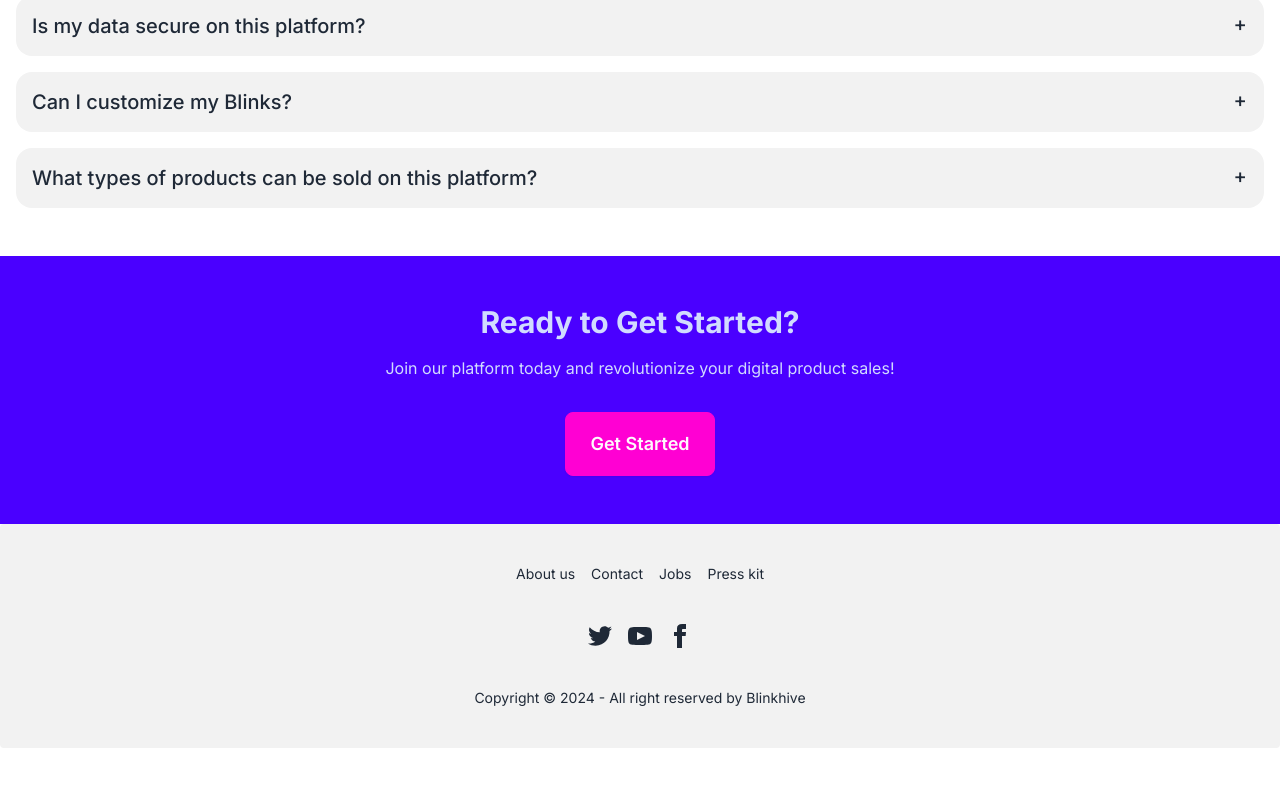
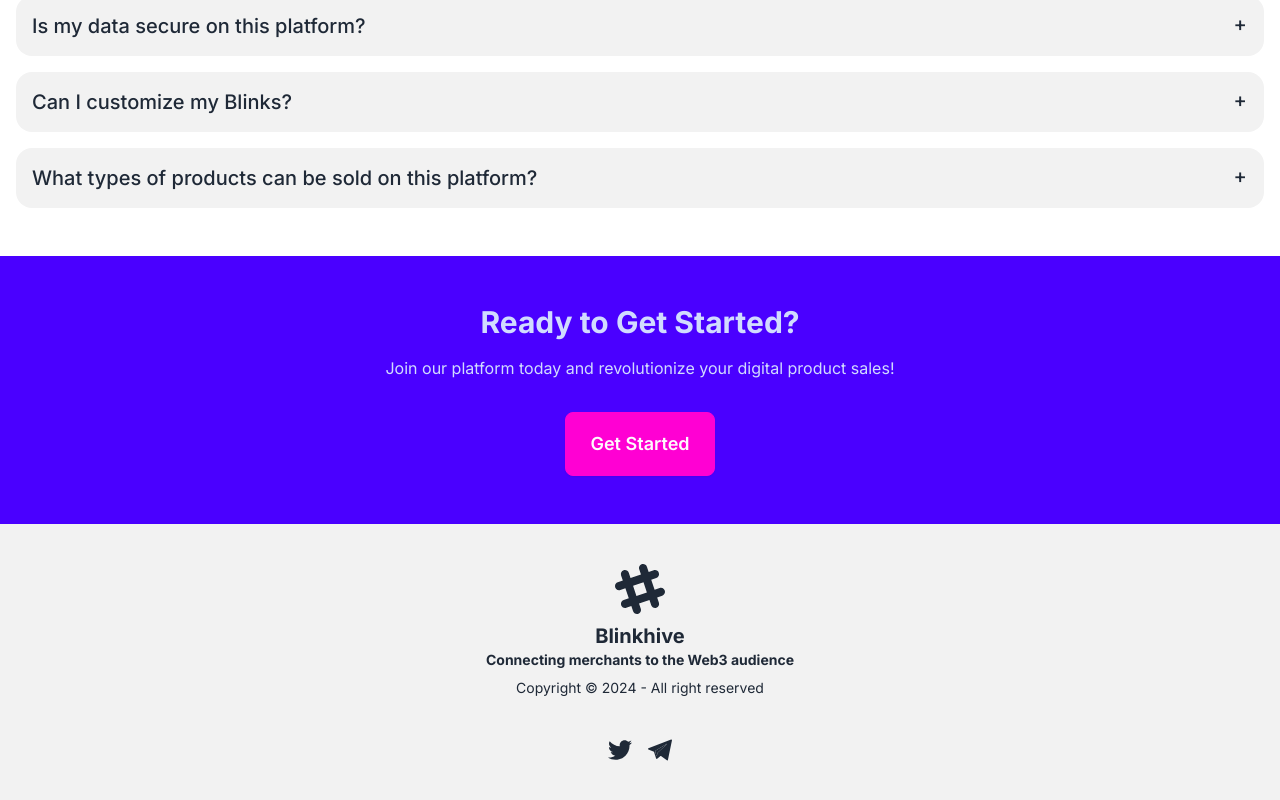
Before and after one commit to shaynshin/blinkhive, a Next.js app: page / in a window 1280 px wide. Shown: the part 3056-3856 px from the top of the page. Before the commit the page ends 3804 px from the top, so only its background shows below. Built offline with nearby package versions, Linux system fonts and the light colour scheme.

Commit message:
update footer

```diff
--- a/src/components/landing/Footer.tsx
+++ b/src/components/landing/Footer.tsx
@@ -3,24 +3,29 @@ import Link from "next/link";
 
 const Footer: React.FC = () => {
   return (
-    <footer className="footer footer-center p-10 bg-base-200 text-base-content rounded">
-      <div className="grid grid-flow-col gap-4">
-        <Link href="/about" className="link link-hover">
-          About us
-        </Link>
-        <Link href="/contact" className="link link-hover">
-          Contact
-        </Link>
-        <Link href="/jobs" className="link link-hover">
-          Jobs
-        </Link>
-        <Link href="/press-kit" className="link link-hover">
-          Press kit
-        </Link>
-      </div>
-      <div>
+    <footer className="footer footer-center bg-base-200 p-10">
+      <aside>
+        <svg
+          width="50"
+          height="50"
+          viewBox="0 0 24 24"
+          xmlns="http://www.w3.org/2000/svg"
+          fillRule="evenodd"
+          clipRule="evenodd"
+          className="inline-block fill-current"
+        >
+          <path d="M22.672 15.226l-2.432.811.841 2.515c.33 1.019-.209 2.127-1.23 2.456-1.15.325-2.148-.321-2.463-1.226l-.84-2.518-5.013 1.677.84 2.517c.391 1.203-.434 2.542-1.831 2.542-.88 0-1.601-.564-1.86-1.314l-.842-2.516-2.431.809c-1.135.328-2.145-.317-2.463-1.229-.329-1.018.211-2.127 1.231-2.456l2.432-.809-1.621-4.823-2.432.808c-1.355.384-2.558-.59-2.558-1.839 0-.817.509-1.582 1.327-1.846l2.433-.809-.842-2.515c-.33-1.02.211-2.129 1.232-2.458 1.02-.329 2.13.209 2.461 1.229l.842 2.515 5.011-1.677-.839-2.517c-.403-1.238.484-2.553 1.843-2.553.819 0 1.585.509 1.85 1.326l.841 2.517 2.431-.81c1.02-.33 2.131.211 2.461 1.229.332 1.018-.21 2.126-1.23 2.456l-2.433.809 1.622 4.823 2.433-.809c1.242-.401 2.557.484 2.557 1.838 0 .819-.51 1.583-1.328 1.847m-8.992-6.428l-5.01 1.675 1.619 4.828 5.011-1.674-1.62-4.829z"></path>
+        </svg>
+        <p className="font-bold">
+          <span className="text-xl">Blinkhive</span>
+          <br />
+          Connecting merchants to the Web3 audience
+        </p>
+        <p>Copyright © {new Date().getFullYear()} - All right reserved</p>
+      </aside>
+      <nav>
         <div className="grid grid-flow-col gap-4">
-          <a>
+          <a href="https://x.com/blinkhivexyz" target="_blank">
             <svg
               xmlns="http://www.w3.org/2000/svg"
               width="24"
@@ -31,33 +36,20 @@ const Footer: React.FC = () => {
               <path d="M24 4.557c-.883.392-1.832.656-2.828.775 1.017-.609 1.798-1.574 2.165-2.724-.951.564-2.005.974-3.127 1.195-.897-.957-2.178-1.555-3.594-1.555-3.179 0-5.515 2.966-4.797 6.045-4.091-.205-7.719-2.165-10.148-5.144-1.29 2.213-.669 5.108 1.523 6.574-.806-.026-1.566-.247-2.229-.616-.054 2.281 1.581 4.415 3.949 4.89-.693.188-1.452.232-2.224.084.626 1.956 2.444 3.379 4.6 3.419-2.07 1.623-4.678 2.348-7.29 2.04 2.179 1.397 4.768 2.212 7.548 2.212 9.142 0 14.307-7.721 13.995-14.646.962-.695 1.797-1.562 2.457-2.549z"></path>
             </svg>
           </a>
-          <a>
+          <a href="https://t.me/shaynshin" target="_blank">
             <svg
+              height="24"
+              width="24"
               xmlns="http://www.w3.org/2000/svg"
-              width="24"
-              height="24"
-              viewBox="0 0 24 24"
+              viewBox="0 0 511.999 511.999"
               className="fill-current"
             >
-              <path d="M19.615 3.184c-3.604-.246-11.631-.245-15.23 0-3.897.266-4.356 2.62-4.385 8.816.029 6.185.484 8.549 4.385 8.816 3.6.245 11.626.246 15.23 0 3.897-.266 4.356-2.62 4.385-8.816-.029-6.185-.484-8.549-4.385-8.816zm-10.615 12.816v-8l8 3.993-8 4.007z"></path>
-            </svg>
-          </a>
-          <a>
-            <svg
-              xmlns="http://www.w3.org/2000/svg"
-              width="24"
-              height="24"
-              viewBox="0 0 24 24"
-              className="fill-current"
-            >
-              <path d="M9 8h-3v4h3v12h5v-12h3.642l.358-4h-4v-1.667c0-.955.192-1.333 1.115-1.333h2.885v-5h-3.808c-3.596 0-5.192 1.583-5.192 4.615v3.385z"></path>
+              <path d="M165.323,267.452L395.89,125.446c4.144-2.545,8.407,3.058,4.849,6.359L210.454,308.684 c-6.688,6.226-11.003,14.558-12.225,23.602l-6.482,48.036c-0.858,6.414-9.868,7.05-11.638,0.843l-24.929-87.595 C152.325,283.578,156.486,272.907,165.323,267.452z"></path>
+              <path d="M9.043,246.86l117.975,44.032l45.664,146.854c2.922,9.405,14.423,12.882,22.057,6.641l65.761-53.61 c6.893-5.617,16.712-5.897,23.916-0.667l118.61,86.113c8.166,5.936,19.736,1.461,21.784-8.407l86.888-417.947 c2.236-10.779-8.356-19.772-18.62-15.802L8.905,220.845C-3.043,225.453-2.939,242.369,9.043,246.86z M165.323,267.452 L395.89,125.446c4.144-2.545,8.407,3.058,4.849,6.359L210.454,308.684c-6.688,6.226-11.003,14.558-12.225,23.602l-6.482,48.036 c-0.858,6.414-9.868,7.05-11.638,0.843l-24.929-87.595C152.325,283.578,156.486,272.907,165.323,267.452z"></path>
             </svg>
           </a>
         </div>
-      </div>
-      <div>
-        <p>Copyright © 2024 - All right reserved by Blinkhive</p>
-      </div>
+      </nav>
     </footer>
   );
 };
```
